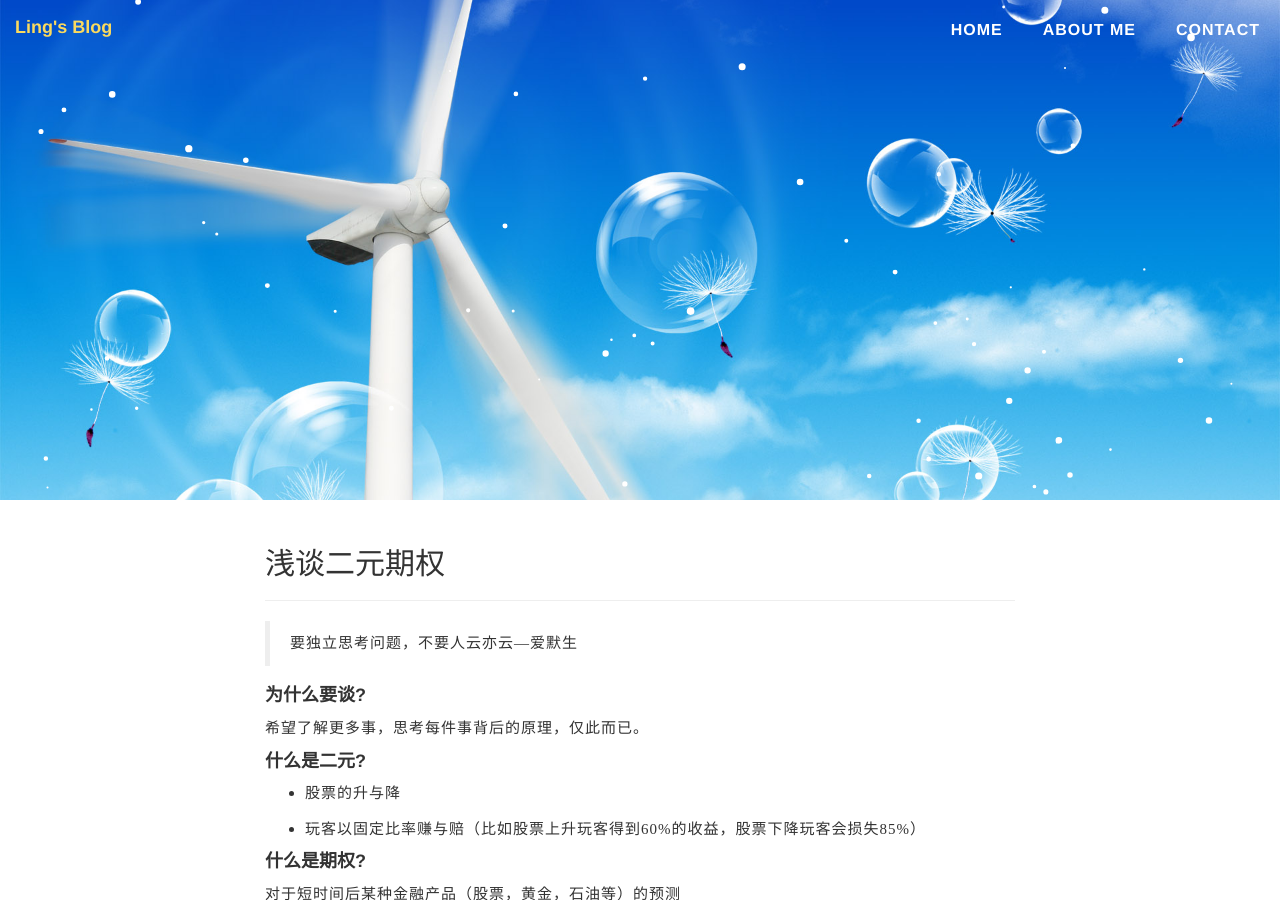
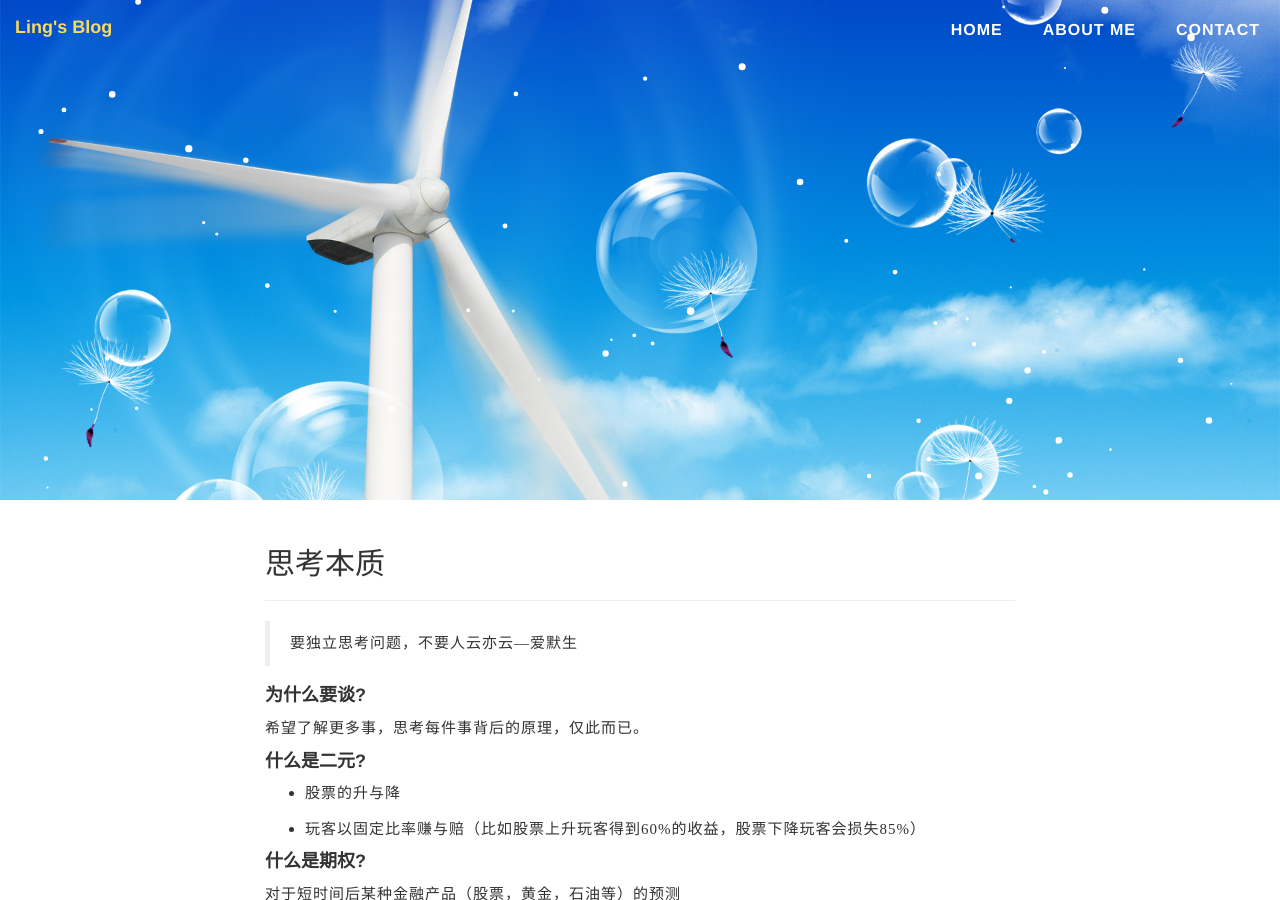
Before and after one commit to LingLinyp/LingLinyp.github.io, a Jekyll site: the page built from _posts/2016-12-13-test.md, in a window 1280 px wide and 900 px high. Built offline with Jekyll 4.4.1, drawn with Linux system fonts in a browser that asks for light colours; comment, search, counter and statistics services are not loaded.

Commit message:
change_post

```diff
--- a/_posts/2016-12-13-test.md
+++ b/_posts/2016-12-13-test.md
@@ -1,6 +1,6 @@
 ---
 layout: post
-title: '浅谈二元期权'
+title: '思考本质'
 date: 2016-12-13 10:00:00
 tags: '学习'
 ---
```
